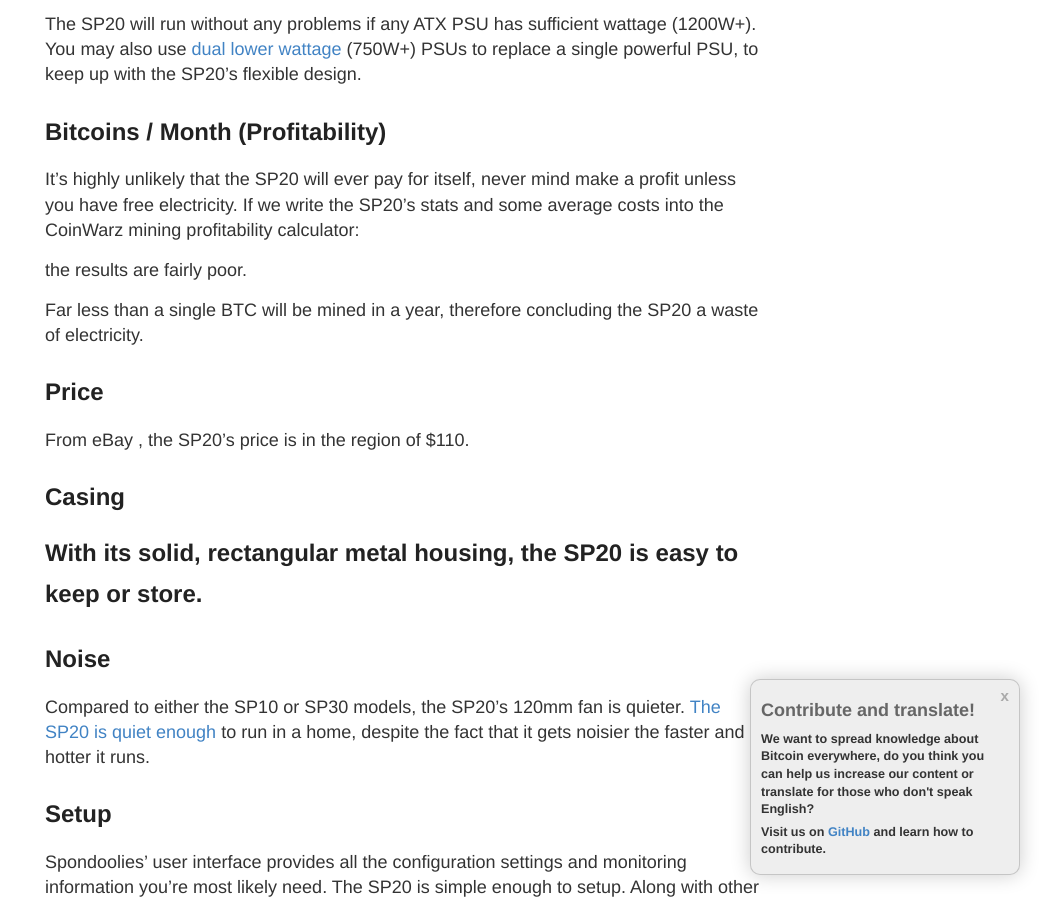
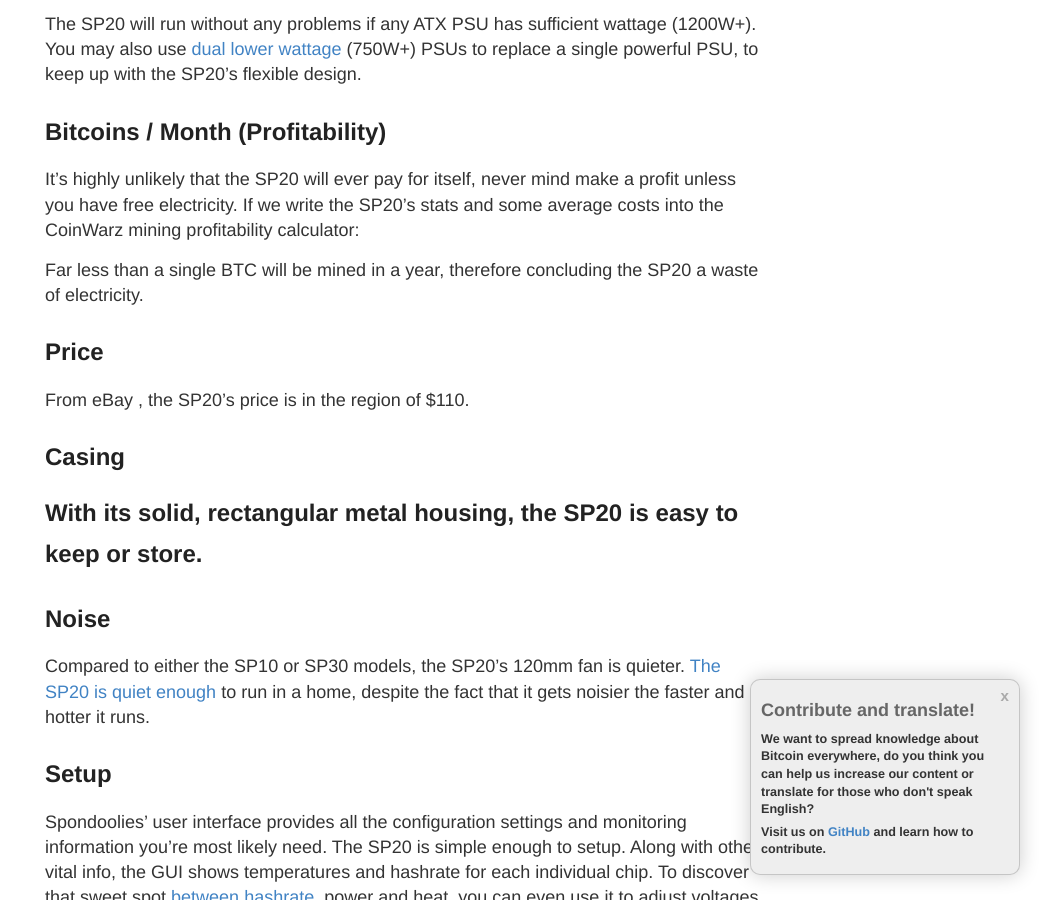
Before and after one commit to vesk4000/bm, a Jekyll site: the page built from _posts/2017-02-02-spondoolies-tech-sp20-jackson-review.md, in a window 1280 px wide and 900 px high, scrolled down 1907 px. Shown: the whole window, without its empty margins (235-1280 px from the left). Built offline with Jekyll 4.4.1, drawn with Linux system fonts in a browser that asks for light colours; nearby versions of some CDN libraries; comment, search, counter and statistics services are not loaded.

Commit message:
Update 2017-02-02-spondoolies-tech-sp20-jackson-review.md

```diff
--- a/_posts/2017-02-02-spondoolies-tech-sp20-jackson-review.md
+++ b/_posts/2017-02-02-spondoolies-tech-sp20-jackson-review.md
@@ -49,9 +49,6 @@ published: true
 
 <p>It’s highly unlikely that the SP20 will ever pay for itself, never mind make a profit unless you have free electricity. If we write the SP20’s stats and some average costs into the CoinWarz mining profitability calculator:</p>
 
-
-<p>the results are fairly poor.</p>
-
 <p>Far less than a single BTC will be mined in a year, therefore concluding the SP20 a waste of electricity.</p>
 
 <h2>Price</h2>
```
